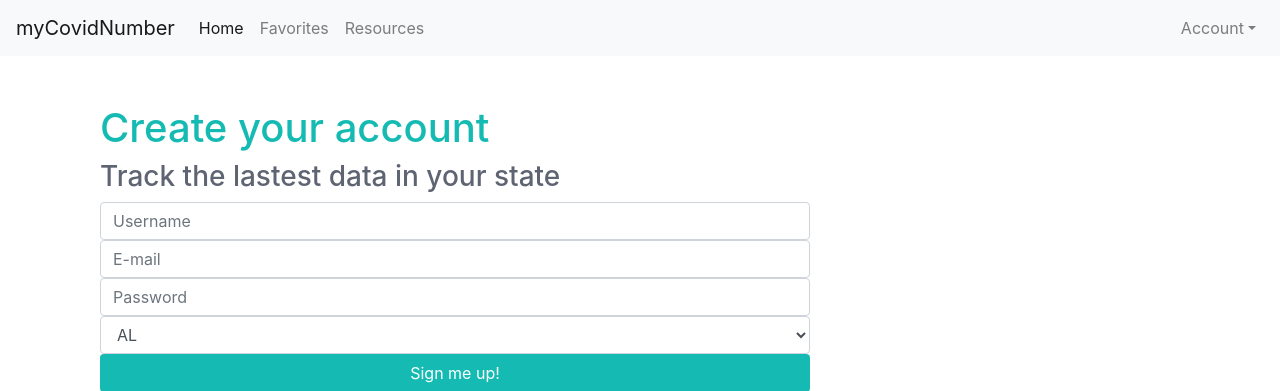
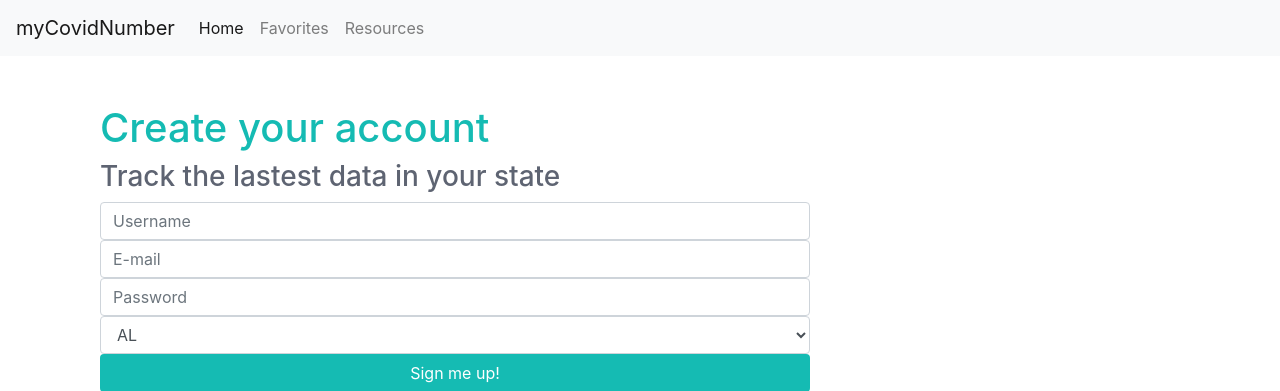
Before and after one commit to beckySchmitty/capstone_one, a Flask app: page /signup in a window 1280 px wide. Shown: the top 391 px of the page. Run offline with Flask 2, Linux system fonts and the light colour scheme; some libraries are stand-ins or nearby versions.

Commit message:
navbar right update

```diff
--- a/templates/base.html
+++ b/templates/base.html
@@ -34,18 +34,17 @@
               <a class="nav-link" href="/resources">Resources</a>
             </li>
           </ul>
-            <ul class="navbar-nav ml-auto">
-              <!-- <li class="nav-item">
-                <a class="nav-link">Right Link 1</a>
-              </li> -->
+          {% if user %}
+            <ul class="navbar-nav ml">
               <li class="nav-item dropdown">
-                <a class="nav-link dropdown-toggle" href="#" id="navbarDropdown" role="button" data-toggle="dropdown" aria-haspopup="true" aria-expanded="false">Account</a>
+                <a id="navbarDropdown" class="nav-link dropdown-toggle" href="#" role="button" data-toggle="dropdown" aria-haspopup="true" aria-expanded="false"><em>{{user.username}}</em> </a>
                 <div class="dropdown-menu" aria-labelledby="navbarDropdown">
-                  <a class="dropdown-item" href="/user/edit">Edit User</a>
+                  <a class="dropdown-item" href="/user/edit">Edit</a>
                   <a class="dropdown-item" href="/logout">Logout</a>
                 </div>
               </li>
             </ul>
+            {% endif %}
         </div>
       </nav>
 
```
Also changed, not shown: 1 other file.
